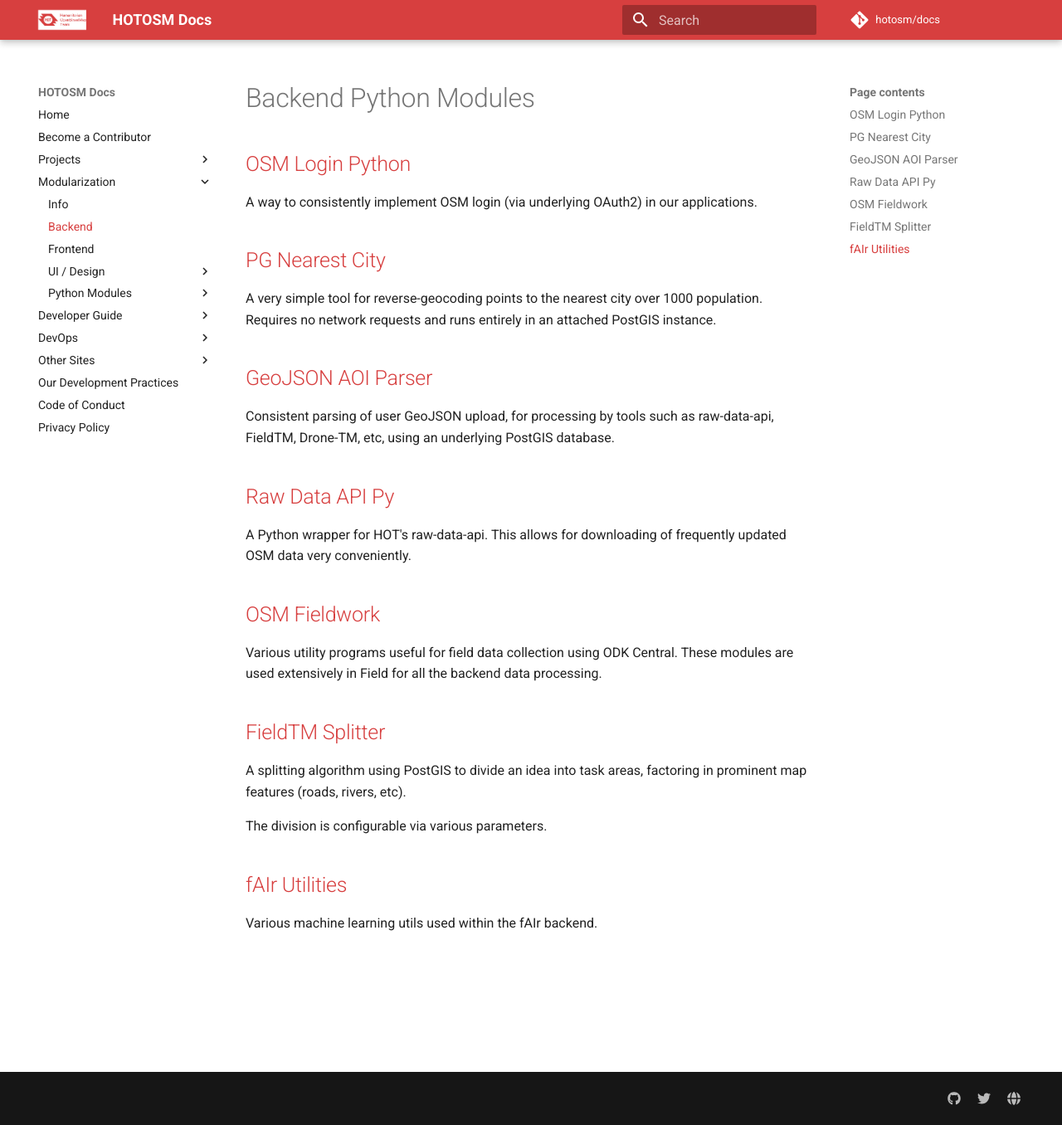
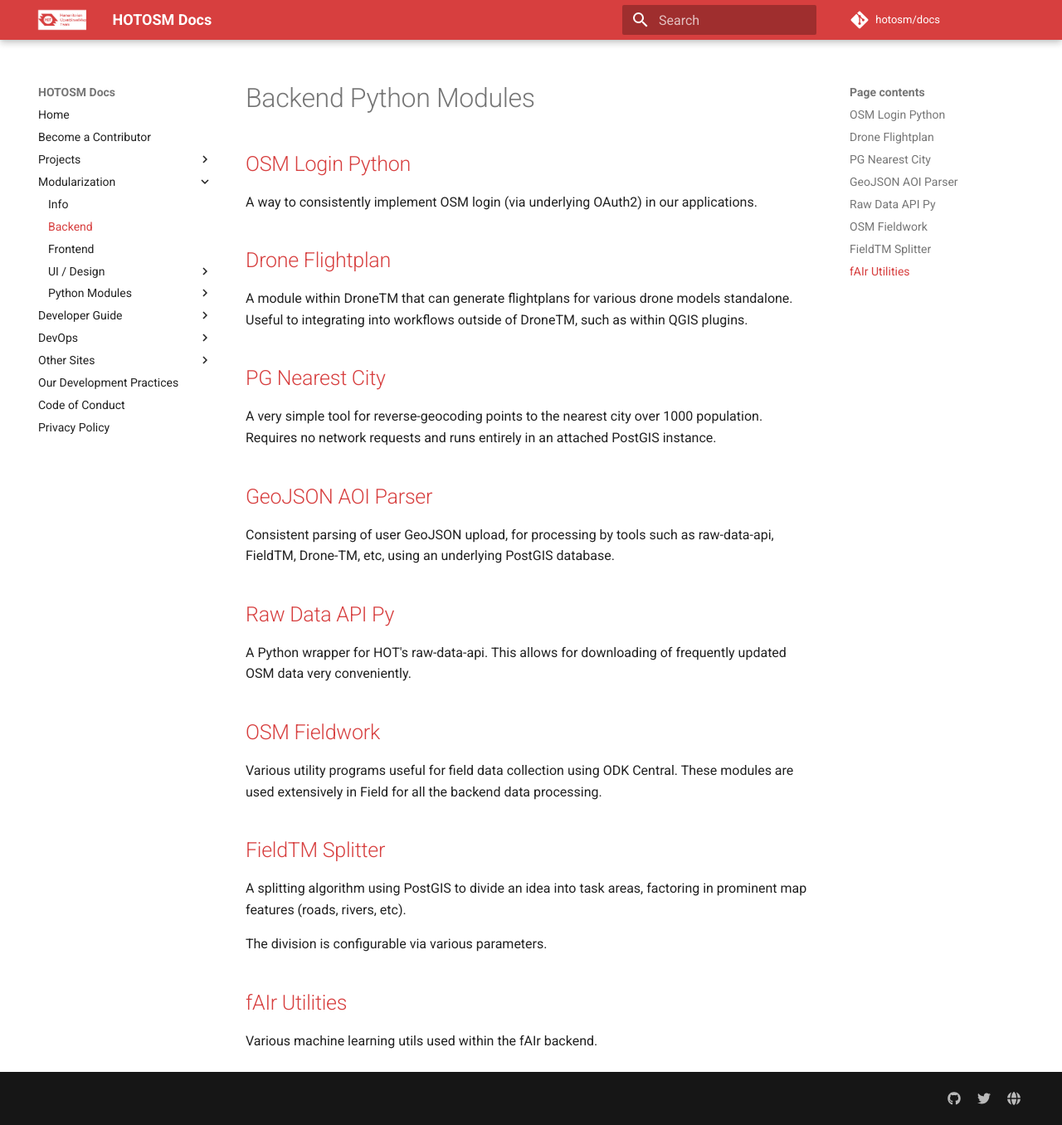
Before and after one commit to hotosm/docs, an MkDocs documentation site: the page built from docs/modules/backend.md, in a window 1280 px wide and 1356 px high. Shown: the whole window at 83% size. Built offline with MkDocs 1.6.1 and Material for MkDocs 9.7.7, drawn with Linux system fonts in a browser that asks for light colours; comment, search, counter and statistics services are not loaded.

Commit message:
docs: add info about drone-flightplan module

```diff
--- a/docs/modules/backend.md
+++ b/docs/modules/backend.md
@@ -4,6 +4,12 @@
 
 A way to consistently implement OSM login (via underlying OAuth2) in
 our applications.
+
+## [Drone Flightplan](https://github.com/hotosm/drone-flightplan)
+
+A module within DroneTM that can generate flightplans for various
+drone models standalone. Useful to integrating into workflows
+outside of DroneTM, such as within QGIS plugins.
 
 ## [PG Nearest City](https://hotosm.github.io/pg-nearest-city)
 
```
